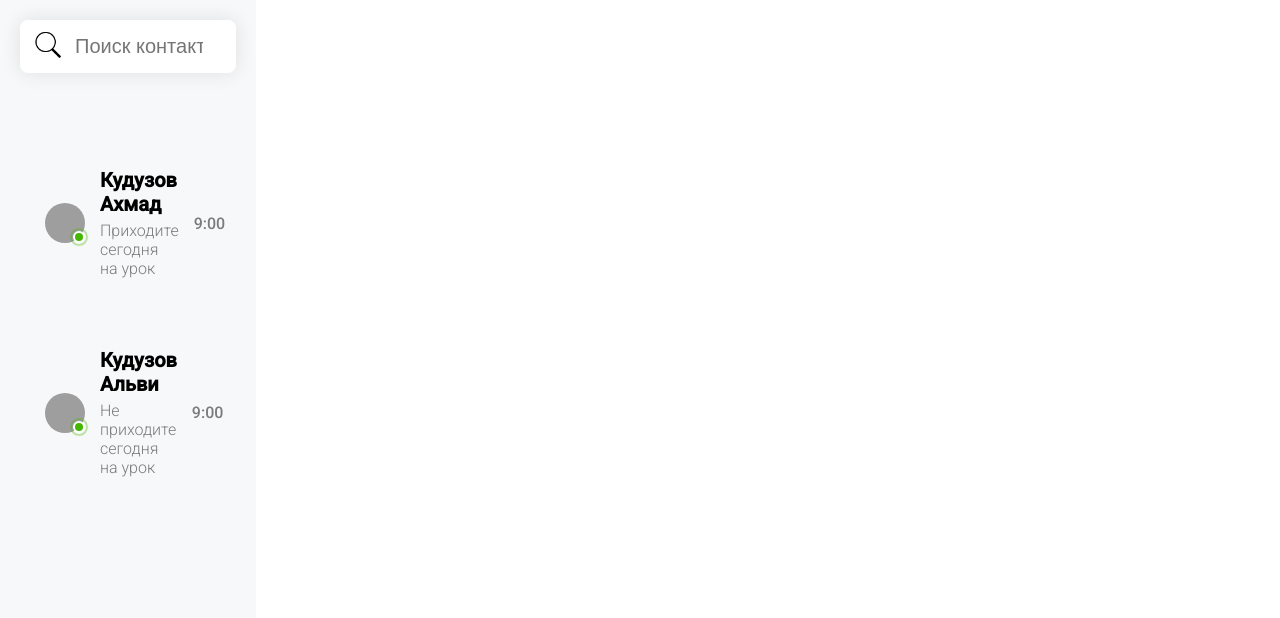
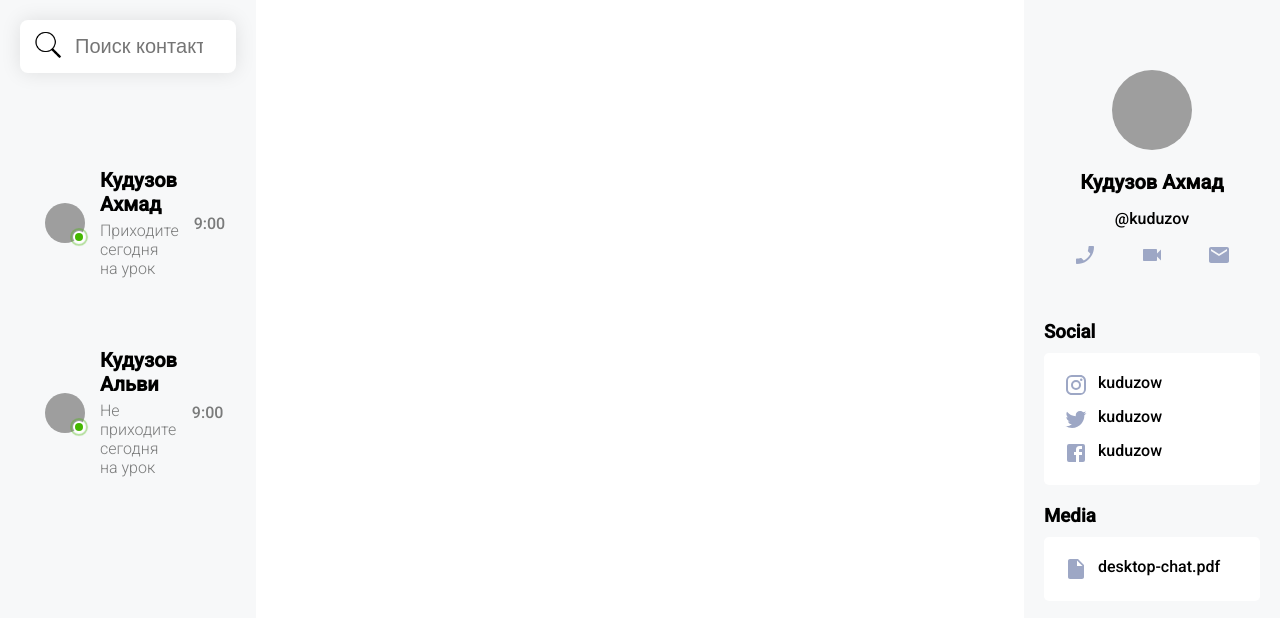
Before and after one commit to Aliskhan7/react-messenger, a React (Create React App) app: page / in a window 1280 px wide. Shown: the top 618 px of the page. Built offline with nearby package versions, Linux system fonts and the light colour scheme; grey boxes are pictures that could not be loaded.

Commit message:
added profile, social and media components

```diff
--- a/package.json
+++ b/package.json
@@ -5,6 +5,7 @@
   "dependencies": {
     "@emotion/react": "^11.7.1",
     "@emotion/styled": "^11.6.0",
+    "@mui/icons-material": "^5.2.5",
     "@mui/material": "^5.2.5",
     "@testing-library/jest-dom": "^5.16.1",
     "@testing-library/react": "^12.1.2",
--- a/src/components/Dialog/_dialog.scss
+++ b/src/components/Dialog/_dialog.scss
@@ -17,7 +17,7 @@
       position: absolute;
       top: 10px;
       left: 13px;
-      width: 30px;
+      width: 40px;
       height: 30px;
       z-index: 99;
       background-size: contain;
--- a/src/components/Dialog/index.jsx
+++ b/src/components/Dialog/index.jsx
@@ -2,7 +2,6 @@ import React from 'react';
 import { styled } from '@mui/material/styles';
 import Badge from '@mui/material/Badge';
 import Avatar from '@mui/material/Avatar';
-import Stack from '@mui/material/Stack';
 
 
 
--- /dev/null
+++ b/src/components/Media/Media.jsx
@@ -0,0 +1,18 @@
+import React from 'react';
+import InsertDriveFileIcon from '@mui/icons-material/InsertDriveFile';
+
+const Media = () => {
+    return (
+        <div className='media'>
+            <h3 className='media-title'>Media</h3>
+            <ul className="media-list">
+                <li className='media-list-item'>
+                    <InsertDriveFileIcon className='media-icon'/>
+                    <span>desktop-chat.pdf</span>
+                </li>
+            </ul>
+        </div>
+    );
+};
+
+export default Media;
--- /dev/null
+++ b/src/components/Media/_media.scss
@@ -0,0 +1,25 @@
+.media {
+
+  .media-title {
+    margin-bottom: 10px;
+  }
+
+  .media-list {
+    background-color: #FFF;
+    padding: 20px;
+    border-radius: 5px;
+  }
+
+  .media-list-item {
+    display: flex;
+
+    span {
+      padding-left: 10px;
+    }
+  }
+
+  .media-icon {
+    color: rgb(157 167 197);
+  }
+
+}
--- a/src/components/Profile/_profile.scss
+++ b/src/components/Profile/_profile.scss
@@ -0,0 +1,12 @@
+.content-profile {
+  width: 20%;
+  height: 100vh;
+  background-color: #F7F8F9;
+  padding: 20px;
+
+  .profile-container {
+    padding-top: 50px;
+    display: flex;
+    flex-direction: column;
+  }
+}
--- a/src/components/Profile/index.jsx
+++ b/src/components/Profile/index.jsx
@@ -1,8 +1,17 @@
 import React from 'react';
+import Social from "../Social/Social";
+import Media from "../Media/Media";
+import ProfileInfo from "../ProfileInfo/ProfileInfo";
 
 function Profile(props) {
     return (
-        <div></div>
+        <div className='content-profile'>
+            <div className="profile-container">
+                <ProfileInfo />
+                <Social />
+                <Media />
+            </div>
+        </div>
     );
 }
 
--- /dev/null
+++ b/src/components/ProfileInfo/ProfileInfo.jsx
@@ -0,0 +1,24 @@
+import React from 'react';
+import Avatar from "@mui/material/Avatar";
+import PhoneEnabledIcon from "@mui/icons-material/PhoneEnabled";
+import VideocamIcon from "@mui/icons-material/Videocam";
+import MailIcon from "@mui/icons-material/Mail";
+
+const ProfileInfo = () => {
+    return (
+        <div className="profile-info">
+            <Avatar className='profile-avatar' alt="Remy Sharp" src="/static/images/avatar/1.jpg"/>
+            <div className='profile-names'>
+                <h3 className='profile-name'>Кудузов Ахмад</h3>
+                <p className='profile-nick-name'>@kuduzov</p>
+            </div>
+            <ul className='profile-icons-list'>
+                <li className='icons-list-item'><PhoneEnabledIcon/></li>
+                <li className='icons-list-item'><VideocamIcon/></li>
+                <li className='icons-list-item'><MailIcon/></li>
+            </ul>
+        </div>
+    );
+};
+
+export default ProfileInfo;
--- /dev/null
+++ b/src/components/ProfileInfo/_profileInfo.scss
@@ -0,0 +1,36 @@
+.profile-info {
+  max-width: 200px;
+  width: 100%;
+  margin: 0 auto 50px;
+  display: flex;
+  text-align: center;
+  align-items: center;
+  justify-content: center;
+  flex-direction: column;
+
+  .profile-names {
+    margin-bottom: 15px;
+  }
+
+  .profile-name {
+    font-size: 20px;
+    margin-bottom: 15px;
+  }
+
+  .profile-icons-list {
+    color: rgb(157 167 197);
+    display: flex;
+    justify-content: space-around;
+    width: 100%;
+  }
+
+  .icons-list-item {
+    cursor: pointer;
+  }
+
+  .profile-avatar {
+    width: 80px;
+    height: 80px;
+    margin-bottom: 20px;
+  }
+}
--- /dev/null
+++ b/src/components/Social/Social.jsx
@@ -0,0 +1,28 @@
+import React from 'react';
+import InstagramIcon from '@mui/icons-material/Instagram';
+import TwitterIcon from '@mui/icons-material/Twitter';
+import FacebookIcon from '@mui/icons-material/Facebook';
+
+const Social = () => {
+    return (
+        <div className="social">
+            <h3 className='social-title'>Social</h3>
+            <ul className='social-list'>
+                <li className='social-list-item'>
+                    <InstagramIcon />
+                    <span>kuduzow</span>
+                </li>
+                <li className='social-list-item'>
+                    <TwitterIcon />
+                    <span>kuduzow</span>
+                </li>
+                <li className='social-list-item'>
+                    <FacebookIcon />
+                    <span>kuduzow</span>
+                </li>
+            </ul>
+        </div>
+    );
+};
+
+export default Social;
--- /dev/null
+++ b/src/components/Social/_social.scss
@@ -0,0 +1,28 @@
+.social {
+  margin-bottom: 20px;
+
+  .social-title {
+    margin-bottom: 10px;
+  }
+
+  .social-list {
+    padding: 20px;
+    background-color: #FFF;
+    border-radius: 5px;
+  }
+
+  .social-list-item {
+    color: rgb(157 167 197);
+    display: flex;
+    cursor: pointer;
+
+    + .social-list-item {
+      margin-top: 10px;
+    }
+
+    span {
+      color: #000000;
+      padding-left: 10px;
+    }
+  }
+}
--- a/src/main.scss
+++ b/src/main.scss
@@ -1,4 +1,8 @@
 @import "./components/Dialog/dialog";
+@import "./components/Profile/profile";
+@import "./components/Social/social";
+@import "./components/Media/media";
+@import "./components/ProfileInfo/profileInfo";
 
 
 $black: #000;
```
Also changed, not shown: 1 other file (tests, documents, lock files or other folders).
